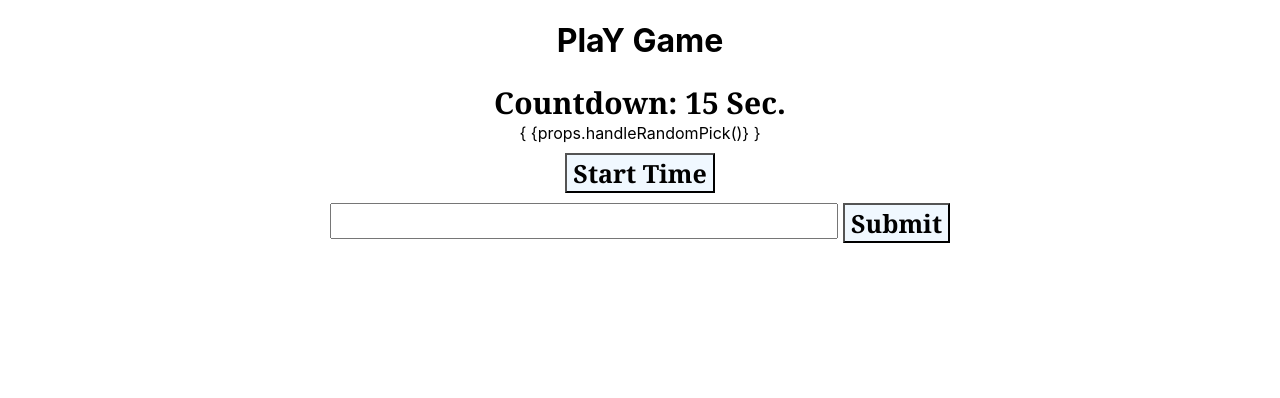
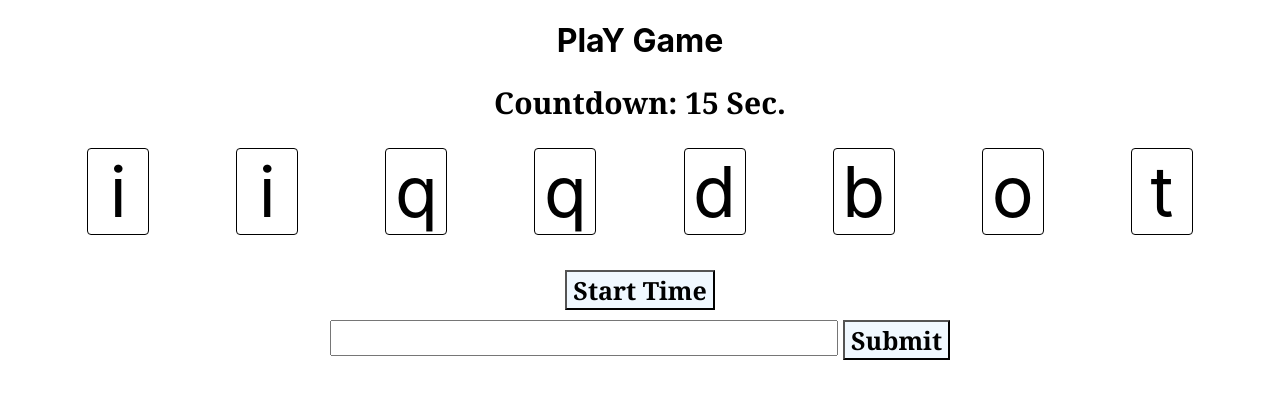
Before and after one commit to JohnJoseph2019/Eye4words, a React (Create React App) app: page /PlayGame in a window 1280 px wide. Shown: the top 398 px of the page. Built offline with nearby package versions, Linux system fonts and the light colour scheme; no server answers.

Commit message:
Dic some refactoring for my PlayGame.js file when the page restarts it also creates 7 letters ready to play. Before, since to create 7 randome letters I need to be a the main page / but not just incase the user refresh the page by accident it helps them out like this

```diff
--- a/src/App.js
+++ b/src/App.js
@@ -66,6 +66,7 @@ function App() {
       setCounter(15);
       handleRandomPick();
       updateUsersList([]);
+      updateInputGuess('')
 
     }
   }
--- a/src/components/PlayGame/PlayGame.js
+++ b/src/components/PlayGame/PlayGame.js
@@ -80,7 +80,7 @@ export default function PlayGame(props) {
       <div className="displayList">
         {props.randomLetters.length !== 0 ? props.randomLetters.map((letter, idx) =>
           <div key={idx} className="letters">{letter}</div>)
-          : ' { {props.handleRandomPick()} }'}
+          : props.handleRandomPick()}
       </div>
 
       {props.isActive === false ? <button className="startButton" onClick={props.handleTimer}>Start Time</button> : ""}
```
